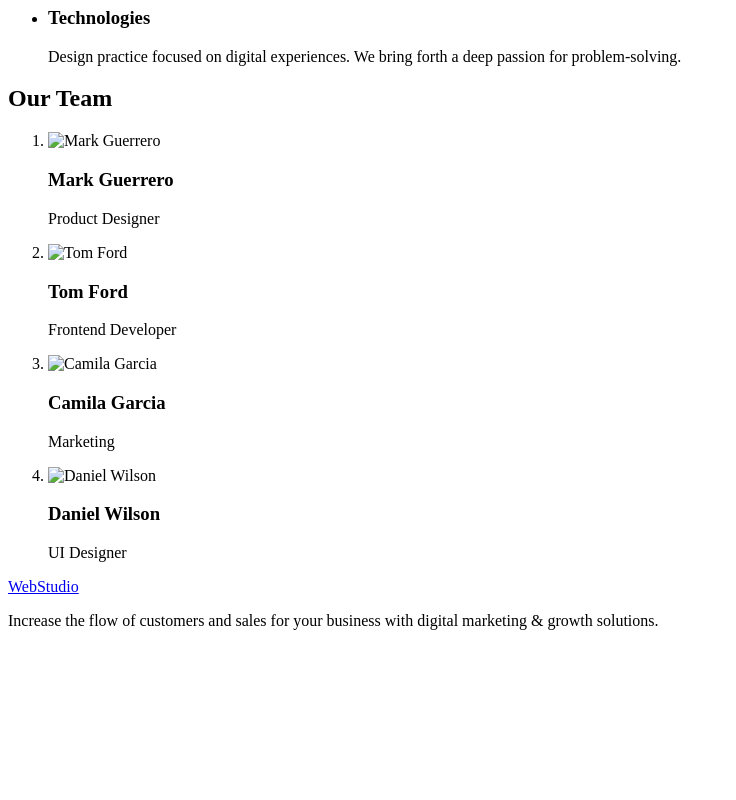
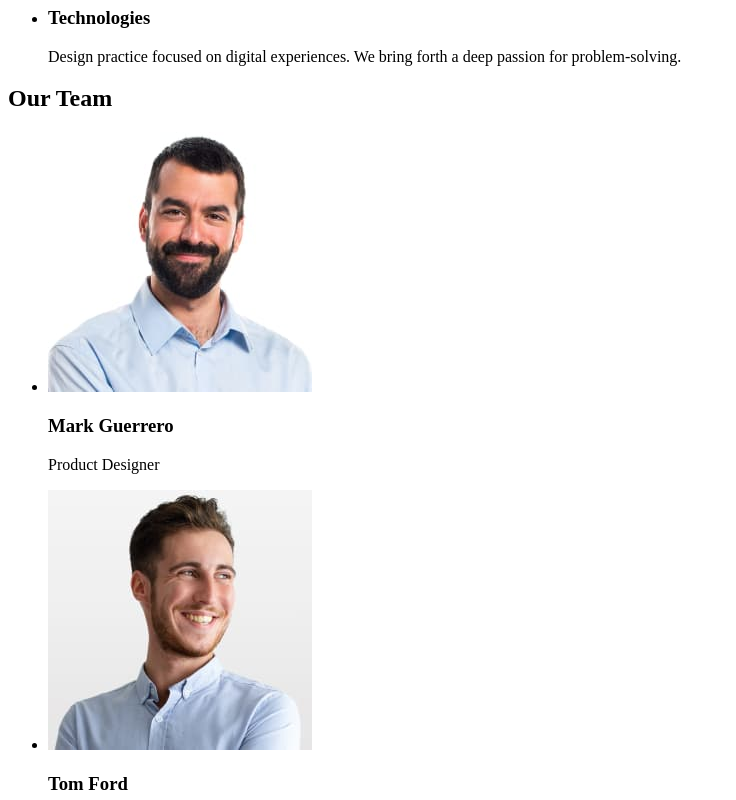
Before and after one commit to Vov4ik28/goit-markup-hw-01, a plain HTML site: page index.html in a window 1280 px wide. Shown: the part 480-1280 px from the top of the page, without its empty margins (0-736 px from the left). Before the commit the page ends 1126 px from the top, so only its background shows below. Drawn offline with Linux system fonts and the light colour scheme.

Commit message:
start markub

```diff
--- a/index.html
+++ b/index.html
@@ -74,12 +74,13 @@
         </ul>
       </section>
       <!-- Section 2 -->
+      <h2 hidden>section2</h2>
       <section>
         <h2>Our Team</h2>
-        <ol>
+        <ul>
            <li>
           <img
-              src="markguerrero.jpg"
+            src="img/markguerrero.jpg"
             alt="Mark Guerrero"
             width="264"
             height="260"
@@ -88,13 +89,18 @@
           <p>Product Designer</p>
         </li>
         <li>
-            <img src="tomford.jpg" alt="Tom Ford" width="264" height="260" />
+          <img
+            src="img/tomford.jpg"
+            alt="Tom Ford"
+            width="264"
+            height="260"
+          />
           <h3>Tom Ford</h3>
           <p>Frontend Developer</p>
         </li>
         <li>
           <img
-              src="camilagarcia.jpg"
+            src="img/camilagarcia.jpg"
             alt="Camila Garcia"
             width="264"
             height="260"
@@ -104,7 +110,7 @@
         </li>
         <li>
           <img
-              src="danielwilson.jpg"
+            src="img/danielwilson.jpg"
             alt="Daniel Wilson"
             width="264"
             height="260"
@@ -112,7 +118,8 @@
           <h3>Daniel Wilson</h3>
           <p>UI Designer</p>
         </li>
-        </ol>
+        </ul>
+
       </section>
     </main>
     <footer>
```
Lines whose indentation alone changed are shown as unchanged.
